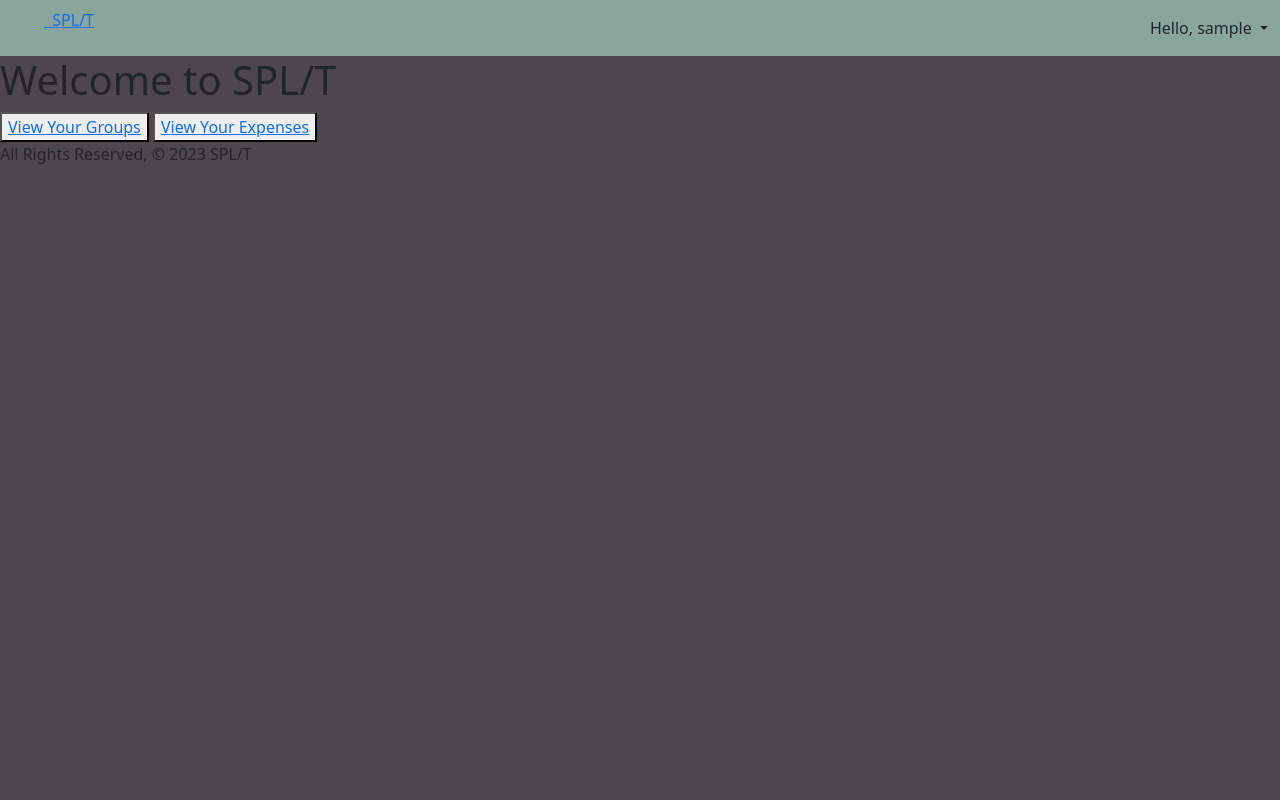
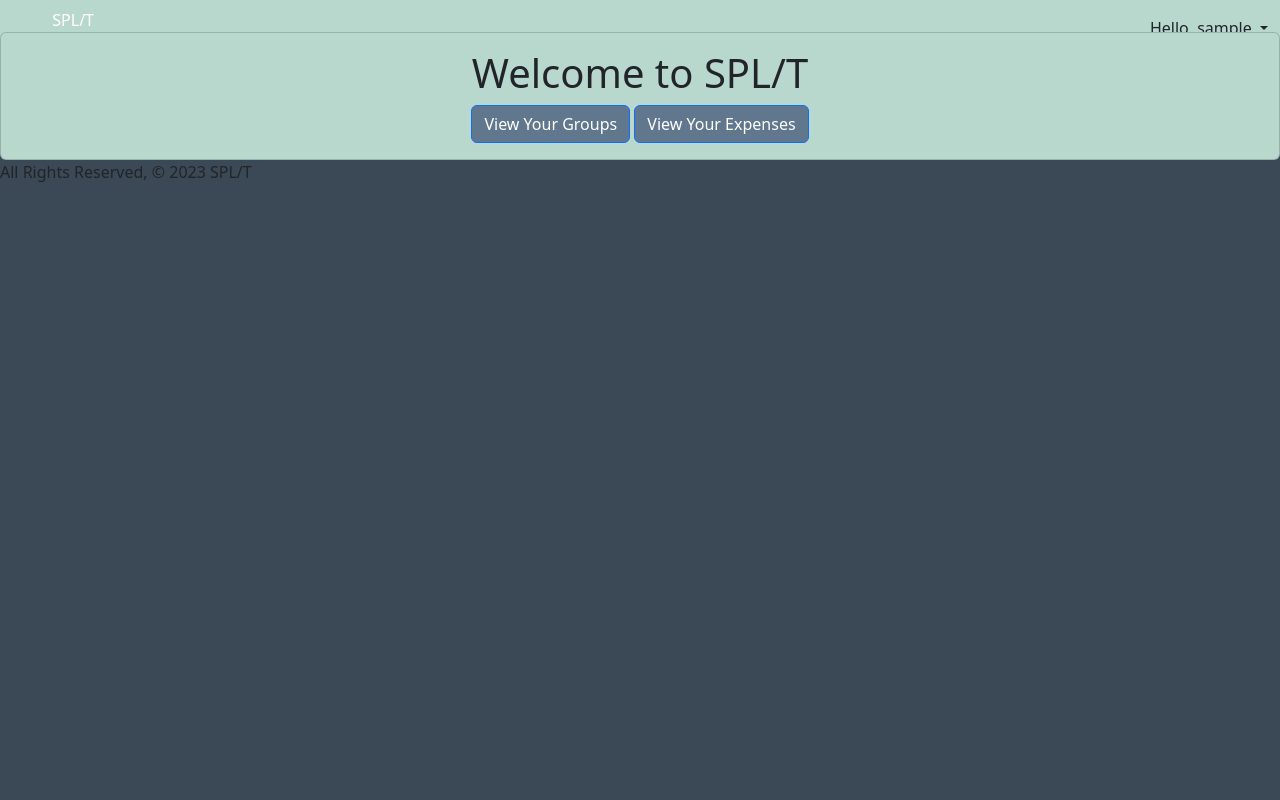
Before and after one commit to shelbyyy16/Capstone-Project, a Django app: page / in a window 1280 px wide. Run offline with Django 5.2, Linux system fonts and the light colour scheme; the visitor is signed in with stand-in values (Sample User, id 1).

Commit message:
button css

```diff
--- a/main_app/static/css/style.css
+++ b/main_app/static/css/style.css
@@ -2,13 +2,20 @@ body {
     display: flex;
     min-height: 100vh;
     flex-direction: column;
-    background-color: #4d474c;
+    background-color: #3b4855;
 }
 
 .custom-card-color {
-    background-color: #8AA69C;
+    background-color: #b9d8cd;
   }
 
 .custom-nav-color {
-    background-color: #8AA69C;
+    background-color: #b9d8cd;
+
 }
+
+a {
+    text-decoration: none;
+    color: white;
+
+  }
--- a/main_app/templates/base.html
+++ b/main_app/templates/base.html
@@ -25,7 +25,7 @@
             <a class="nav-link dropdown-toggle" href="#" role="button" data-bs-toggle="dropdown" aria-expanded="false">
               Hello, {{ user.username }}
             </a>
-          <ul class="dropdown-menu">
+          <ul class="dropdown-menu custom-card-color">
             <li><a href="{% url 'groups_index' %}">Your Groups</a></li>
             <li><a href="{% url 'create_group' %}">Create Group</a></li>
             <li><a href="{% url 'expenses_index' %}">Your Expenses</a></li>
--- a/main_app/templates/expenses/confirm_delete_expense.html
+++ b/main_app/templates/expenses/confirm_delete_expense.html
@@ -1,10 +1,14 @@
 {% extends 'base.html' %}
 {% block content %}
+<div class="card w-75 mb-3 custom-card-color">
+    <div class="card-body">
     <h2>Confirm Delete</h2>
     <p>Are you sure you want to delete the expense"{{ expense.title }}"?</p>
     <form method="post" action="">
         {% csrf_token %}
-        <button type="submit">Yes, delete</button>
+        <button type="submit" style="background-color: #61778d;">Yes, delete</button>
         <a href="{% url 'expenses_index' %}">Cancel</a>
     </form>
+</div>
+</div>
 {% endblock %}
--- a/main_app/templates/expenses/create_expense.html
+++ b/main_app/templates/expenses/create_expense.html
@@ -1,13 +1,13 @@
 {% extends 'base.html' %}
 {% block content %}
-<div class="card w-75 mb-3">
+<div class="card w-75 mb-3 custom-card-color">
     <div class="card-body">
     <h2  class="card-title text-center">Add a New Expense</h2>
 
     <form method="post" enctype="multipart/form-data">
         {% csrf_token %}
         {{ form.as_p }}
-        <button type="submit" class="btn btn-primary">Add Expense</button>
+        <button type="submit" class="btn btn-primary" style="background-color: #61778d;">Add Expense</button>
 
     </form>
 </div>
--- a/main_app/templates/expenses/expenses_index.html
+++ b/main_app/templates/expenses/expenses_index.html
@@ -12,8 +12,8 @@
     <p class="card-text">Expense Description: {{ expense.description}}</p>
     <p class="card-text">Total Amount: ${{ expense.amount}}</p>
     <p class="card-text">You Owe: ${{ expense.divided_amount }}</p>
-    <a href="{% url 'expense_update' expense_id=expense.id %}" class="btn btn-primary">Update</a>
-  <a href="{% url 'expense_delete' expense_id=expense.id %}" class="btn btn-primary">Delete</a>
+    <button  button type="submit" class="btn btn-primary" style="background-color: #61778d;"><a href="{% url 'expense_update' expense_id=expense.id %}">Update</a></button>
+    <button  button type="submit" class="btn btn-primary" style="background-color: #61778d;"><a href="{% url 'expense_delete' expense_id=expense.id %}" >Delete</a></button>
 </div>
 </div>
 </div>
--- a/main_app/templates/groups/confirm_delete_group.html
+++ b/main_app/templates/groups/confirm_delete_group.html
@@ -1,10 +1,14 @@
 {% extends 'base.html' %}
 {% block content %}
+<div class="card w-75 mb-3 custom-card-color">
+    <div class="card-body">
     <h2>Confirm Delete</h2>
     <p>Are you sure you want to delete the group "{{ group.name }}"?</p>
     <form method="post" action="">
         {% csrf_token %}
-        <button type="submit">Yes, delete</button>
+        <button type="submit" class="btn btn-primary" style="background-color: #61778d;">Yes, delete</button>
         <a href="{% url 'groups_index' %}">Cancel</a>
     </form>
+</div>
+</div>
 {% endblock %}
--- a/main_app/templates/groups/create_group.html
+++ b/main_app/templates/groups/create_group.html
@@ -1,14 +1,14 @@
 {% extends 'base.html' %}
 {% block content %}
-<div class="card w-75 mb-3">
-    <div class="card-body"></div>
+<div class="card w-75 mb-3 custom-card-color">
+    <div class="card-body">
     <h2 class="card-title text-center">Create a New Group</h2>
 
     <form method="post" enctype="multipart/form-data">
         {% csrf_token %}
         {{ form.as_p }}
 
-        <button type="submit" class="btn btn-primary">Create Group</button>
+        <button type="submit" class="btn btn-primary" style="background-color: #61778d;" >Create Group</button>
     </form>
     </div>
 
--- a/main_app/templates/groups/group_details.html
+++ b/main_app/templates/groups/group_details.html
@@ -31,7 +31,7 @@
     <h6 class="card-subtitle mb-2 text-body-secondary">Group Total: ${{ group_total }}</h6>
 
     <h6 class="card-subtitle mb-2 text-body-secondary">Your Total: ${{ total_owed }}</h6>
-
+    <a href="{% url 'create_expense' %}" class="btn btn-primary" style="background-color: #61778d;"> Add Expense</a>
   </div>
 </div>
 {% endblock %}
--- a/main_app/templates/groups/groups_index.html
+++ b/main_app/templates/groups/groups_index.html
@@ -12,9 +12,9 @@
             <h6 class="card-subtitle mb-2 text-body-secondary">
               {{ data.group.description }}
             </h6>
-            <p>Total Owed: ${{ data.total_owed }}</p>
-            <a href="{% url 'group_update' group_id=data.group.id %}" class="btn btn-primary">Update</a>
-            <a href="{% url 'group_delete' group_id=data.group.id %}" class="btn btn-primary">Delete</a>
+            <p class="{% if data.total_owed != 0 %}text-danger{% endif %}">Total Owed: ${{ data.total_owed }}</p>
+            <a href="{% url 'group_update' group_id=data.group.id %}" class="btn btn-primary" style="background-color: #61778d;">Update</a>
+            <a href="{% url 'group_delete' group_id=data.group.id %}" class="btn btn-primary" style="background-color: #61778d;">Delete</a>
           </div>
         </div>
       </div>
--- a/main_app/templates/home.html
+++ b/main_app/templates/home.html
@@ -1,16 +1,20 @@
 {% extends 'base.html' %}
 {% block content %}
 
-<main>
-<h1>Welcome to SPL/T</h1>
-<div>
+<div class="row row-cols-1 row-cols-md-3 g-4"> </div>
+<div class="col">
+    <div class="card text-center custom-card-color">
+        <div class="card-body">
+            <h1 class="card-title">Welcome to SPL/T</h1>
     {% if user.is_authenticated %}
-    <button><a href="{% url 'groups_index' %}">View Your Groups</a></button>
-    <button><a href="{% url 'expenses_index' %}">View Your Expenses</a></button>
+    <button class="btn btn-primary" style="background-color: #61778d;"><a href="{% url 'groups_index' %}">View Your Groups</a></button>
+    <button class="btn btn-primary" style="background-color: #61778d;"><a href="{% url 'expenses_index' %}">View Your Expenses</a></button>
     {% else %}
     <button><a href="{% url 'login' %}">Log In</a></button>
     <button><a href="{% url 'signup' %}">Sign Up</a></button>
     {% endif %}
 </div>
-</main>
+</div>
+</div>
+</div>
 {% endblock %}
```
